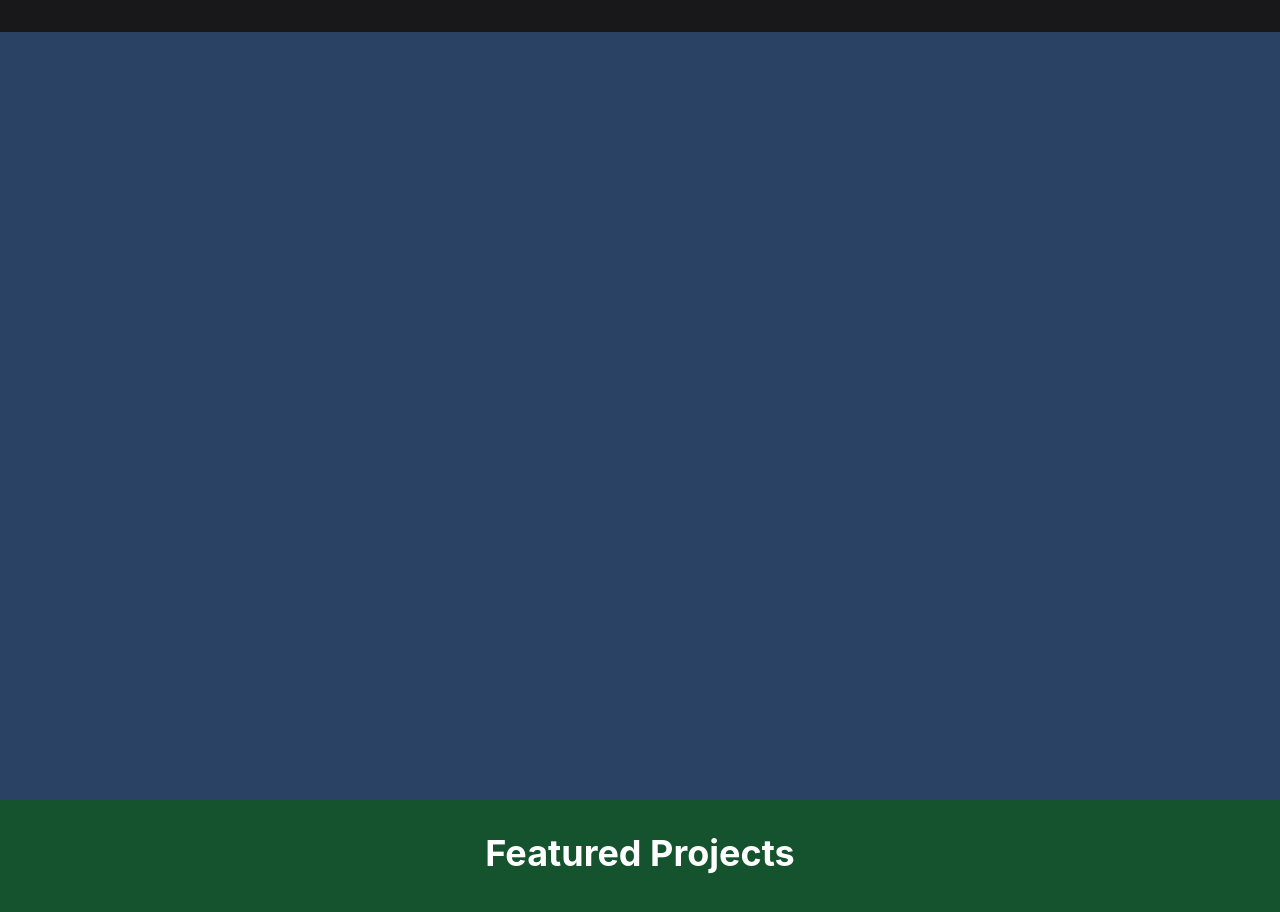
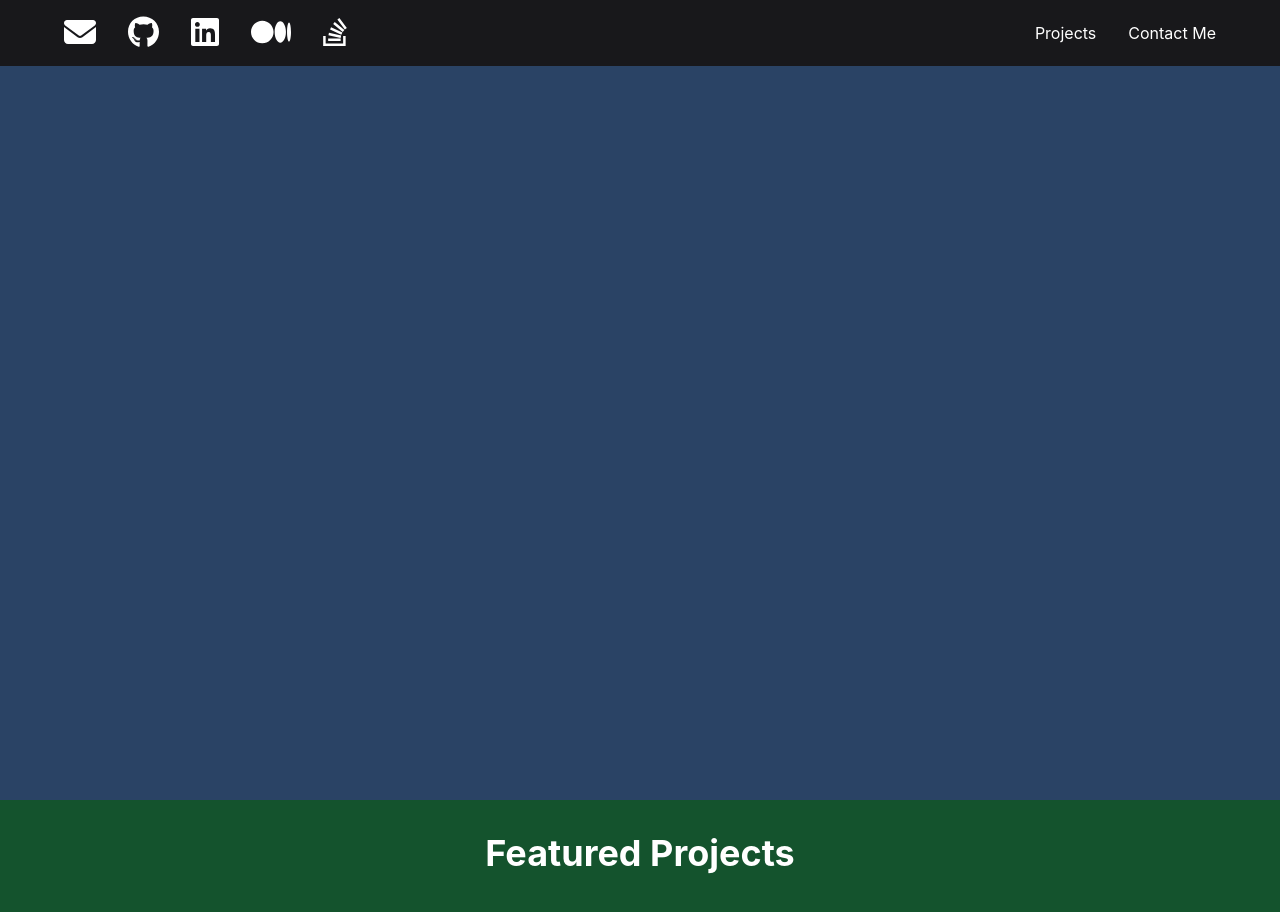
Before and after one commit to longnphan/reactlab, a React (Create React App) app: page / in a window 1280 px wide. Shown: the top 912 px of the page. Built offline with nearby package versions, Linux system fonts and the light colour scheme.

Commit message:
add header icons and url links

```diff
--- a/src/components/Header.js
+++ b/src/components/Header.js
@@ -12,7 +12,7 @@ import { Box, HStack } from "@chakra-ui/react";
 const socials = [
   {
     icon: faEnvelope,
-    url: "mailto: hello@example.com",
+    url: "mailto: longnphan@outlook.com",
   },
   {
     icon: faGithub,
@@ -33,7 +33,7 @@ const socials = [
 ];
 
 const Header = () => {
-  const handleClick = (anchor) => () => {
+  const handleClick = anchor => () => {
     const id = `${anchor}-section`;
     const element = document.getElementById(id);
     if (element) {
@@ -64,11 +64,22 @@ const Header = () => {
           alignItems="center"
         >
           <nav>
-            {/* Add social media links based on the `socials` data */}
+            <HStack spacing={8}>
+              {socials.map(social => (
+                <a href={social.url}>
+                  <FontAwesomeIcon icon={social.icon} size="2x" />
+                </a>
+              ))}
+            </HStack>
           </nav>
           <nav>
             <HStack spacing={8}>
-              {/* Add links to Projects and Contact me section */}
+              <a href="#projects-section" onClick={handleClick}>
+                Projects
+              </a>
+              <a href="#contactme-section" onClick={handleClick}>
+                Contact Me
+              </a>
             </HStack>
           </nav>
         </HStack>
```
